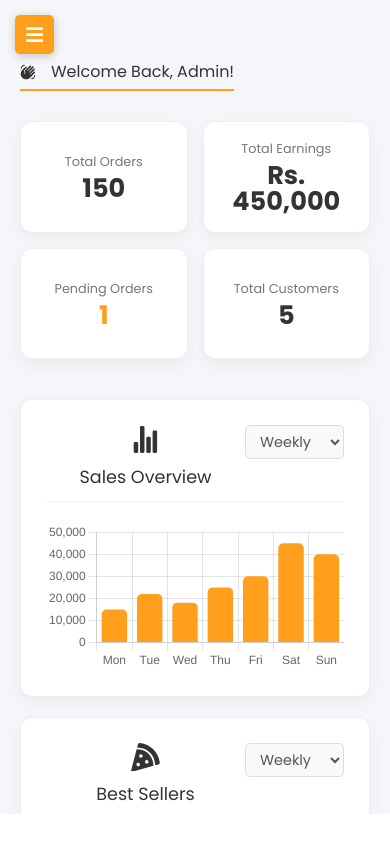
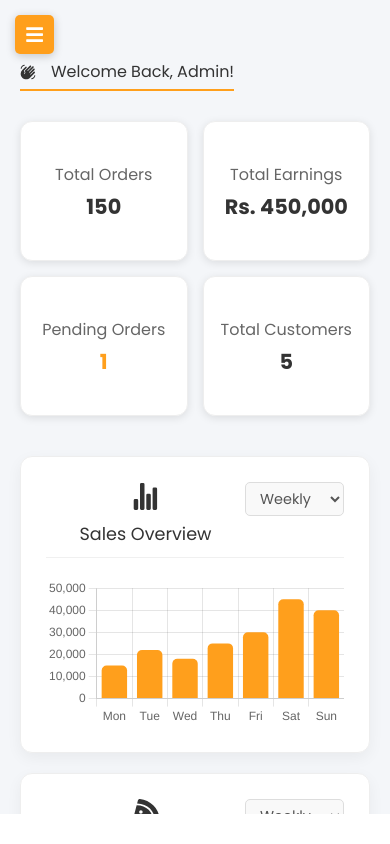
Before and after one commit to sanukadinwara/single-page-restaurant-website, a React (Vite) app: page /admin/dashboard in a window 390 px wide. Built offline with nearby package versions, Linux system fonts and the light colour scheme.

Commit message:
Update admin dashboard mobile view and layout

```diff
--- a/src/App.css
+++ b/src/App.css
@@ -2893,36 +2893,37 @@
     display: grid !important;
     grid-template-columns: repeat(2, 1fr) !important; /* සමාන කොටස් 2ක් */
     gap: 15px !important; /* මැද හිස් තැන */
-    align-items: stretch;
+    align-items: center;
+    margin-bottom: 20px;
   }
 
   /* 2. කාඩ් එකේ සයිස් එක ගානට හදාගන්නවා */
   .admin-card {
     width: 100%;
     margin: 0;
-    aspect-ratio: 1.5/1;
+    height: 140px;
     display: flex;
     flex-direction: column;
     justify-content: center;
     align-items: center;
     padding: 10px;
+    box-shadow: 0 2px 8px rgba(0,0,0,0.1)
   }
 
   /* 3. කාඩ් එකේ අකුරු ටිකක් පොඩි කරමු ලස්සනට පේන්න */
   .admin-card h3 {
-    font-size: 0.8rem !important;
-    margin-bottom: 5px;
-    text-align: center;
-    white-space: nowrap;
-    overflow: hidden;
-    text-overflow: ellipsis;
-    width: 100%;
+    ont-size: 0.8rem !important;
+    margin-bottom: 8px !important;
+    text-align: center !important;
+    color: #666 !important;
   }
 
   .admin-card p {
-    font-size: 1.6rem !important;
-    margin: 0;
-    line-height: 1;
+    font-size: 1.3rem !important; /* ෆෝන් එකට ගැලපෙන සයිස් එකක් */
+    font-weight: 700 !important;
+    margin: 0 !important;
+    line-height: 1.2 !important;
+    text-align: center !important;
   }
 
   @media screen and (max-width: 768px) {
```
